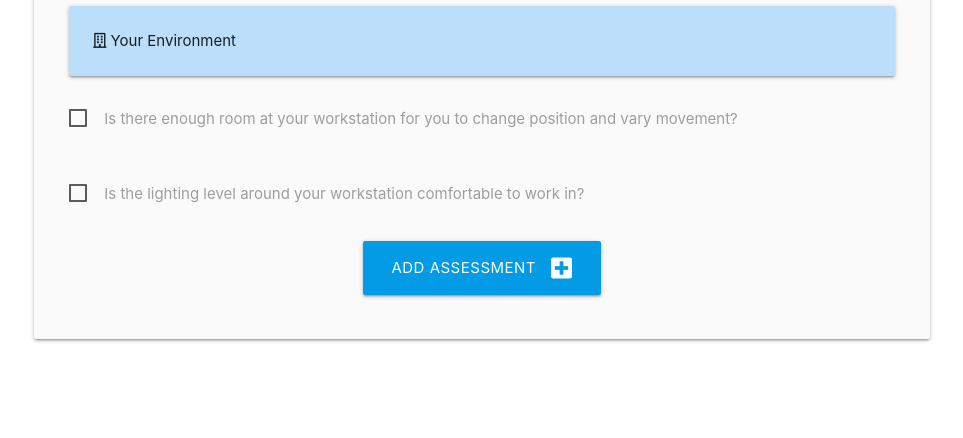
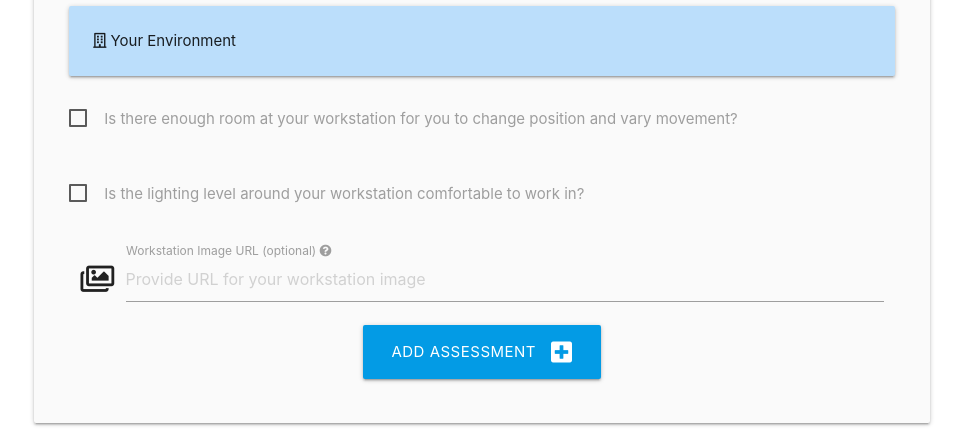
Before and after one commit to Code-Institute-Submissions/VDU-Assessment, a Flask app: page /add_check in a window 1280 px wide. Shown: the part 1512-1950 px from the top of the page, without its empty margins (158-1121 px from the left). Before the commit the page ends 1854 px from the top, so only its background shows below. Run offline with Flask 2, Linux system fonts and the light colour scheme; data that the repository does not hold is empty; some libraries are stand-ins or nearby versions.

Commit message:
Created image workstation field.  Started WTForm for Add Assessment

```diff
--- a/app.py
+++ b/app.py
@@ -6,6 +6,7 @@ from flask_pymongo import PyMongo
 from datetime import datetime
 from bson.objectid import ObjectId
 from werkzeug.security import generate_password_hash, check_password_hash
+from myforms.forms import Add_CheckForm
 if os.path.exists("env.py"):
     import env
 
@@ -115,9 +116,12 @@ def logout():
     session.pop("user")
     return redirect(url_for("login"))
 
+#The function calls Add_CheckForm class from forms.py
+@app.route("/add_check", methods=["GET", "POST"])
+# form variable to initialise the form
 
-@app.route("/add_check", methods=["GET", "POST"])
 def add_check():
+    form = Add_CheckForm()
     if request.method == "POST":
         screen_q1 = "true" if request.form.get("screen_q1") else "false"
         screen_q2 = "true" if request.form.get("screen_q2") else "false"
@@ -146,6 +150,7 @@ def add_check():
             "mouse_q2": mouse_q2,
             "environment_q1": environment_q1,
             "environment_q2": environment_q2,
+            "image": request.form.get("image"),
             "created_by": session["user"],
             "created_date": (dt_string),
             "dsp_created_date": (dt_string)
@@ -156,7 +161,7 @@ def add_check():
 
     managers = mongo.db.managers.find().sort("manager_name", 1)
     departments = mongo.db.departments.find().sort("dept_name", 1)
-    return render_template("add_check.html", managers=managers, departments=departments)
+    return render_template("add_check.html", managers=managers, departments=departments, form=form)
 
 @app.route("/edit_check/<check_id>", methods=["GET", "POST"])
 def edit_check(check_id):
@@ -190,6 +195,7 @@ def edit_check(check_id):
             "mouse_q2": mouse_q2,
             "environment_q1": environment_q1,
             "environment_q2": environment_q2,
+            "image": request.form.get("workstation_image"),
             "created_by": session["user"],
             "updated_date": (dt_string)
         }
--- /dev/null
+++ b/myforms/forms.py
@@ -0,0 +1,8 @@
+from flask_wtf import FlaskForm
+from wtforms import StringField, PasswordField, SubmitField,\
+     TextAreaField, IntegerField
+from wtforms.validators import DataRequired, Length, EqualTo, Optional
+
+class Add_CheckForm(FlaskForm):
+
+    image = StringField('Workstation Image', validators=[Optional()])
--- a/templates/add_check.html
+++ b/templates/add_check.html
@@ -160,6 +160,14 @@
 					</div>
 				</div>
 			</div>
+            <!-- Image Recipe-->
+            <div class="input-field col s12">
+                <i class="far fa-images prefix"></i>
+                    {{ form.image(id="workstation_image", placeholder="Provide URL for your workstation image", class="validate") }}
+                <label for="workstation_image">Workstation Image URL (optional)
+                <i class="fas fa-question-circle tooltipped" data-position="top" data-tooltip="You can upload your image to a free image hosting website (e.g. ImgBB) and paste direct link here"></i>
+                </label>
+            </div>
             <!-- submit button -->
             <div class="row">
                 <div class="col s12 center-align">
--- a/templates/checks.html
+++ b/templates/checks.html
@@ -56,6 +56,8 @@
                             <p><em>by: {{ check.created_by }}</em></p>
                             <strong>{{ check.dept_name }}</strong>
                             {{ check.manager_name }}
+                             <img src="{{ check.image }}"  class="responsive-img"
+                      alt="workstation Image"/>
                         </div>
                 </li>
                 {% endif %}
--- a/templates/profile.html
+++ b/templates/profile.html
@@ -81,6 +81,9 @@
             <div class="card-panel">
                 <h3 class="center-align light-blue-text text-darken 4">
                     {{ user.fname }}'s Profile
+                    <img src="{{ user.image }}"  class="responsive-img"
+                      alt="workstation Image"/>
+
                 </h3>
             </div>
         </div>
```
Also changed, not shown: templates/edit_check.html (+14 -0 lines).
